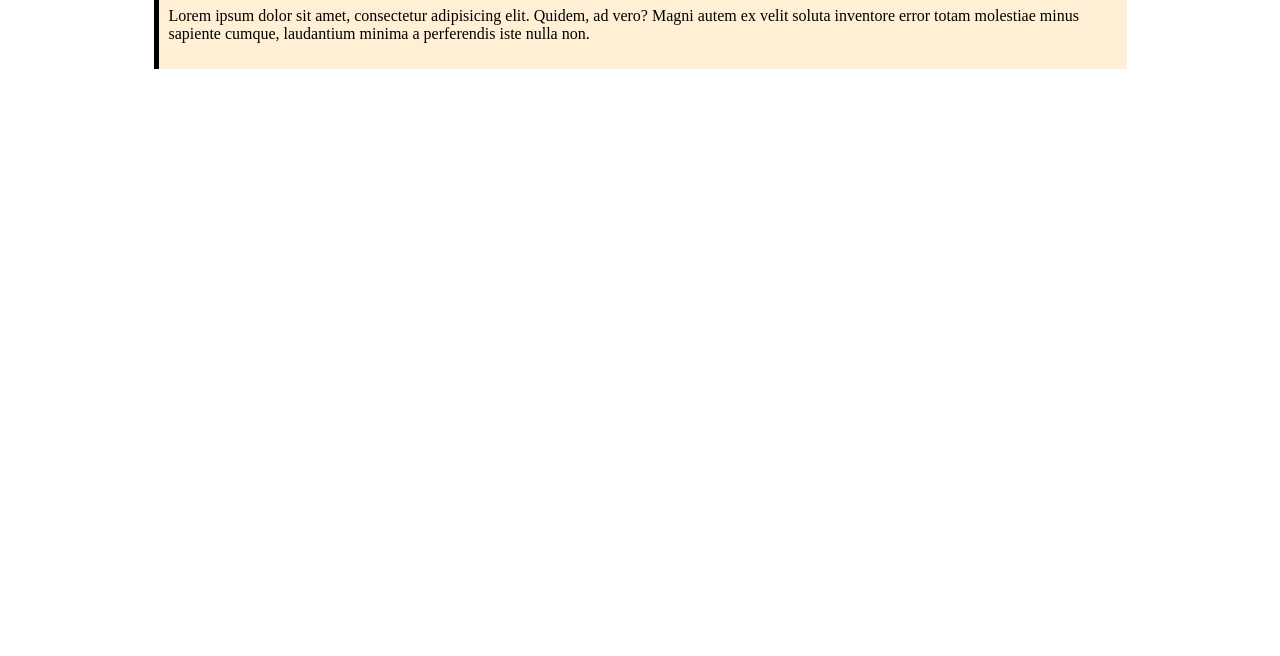
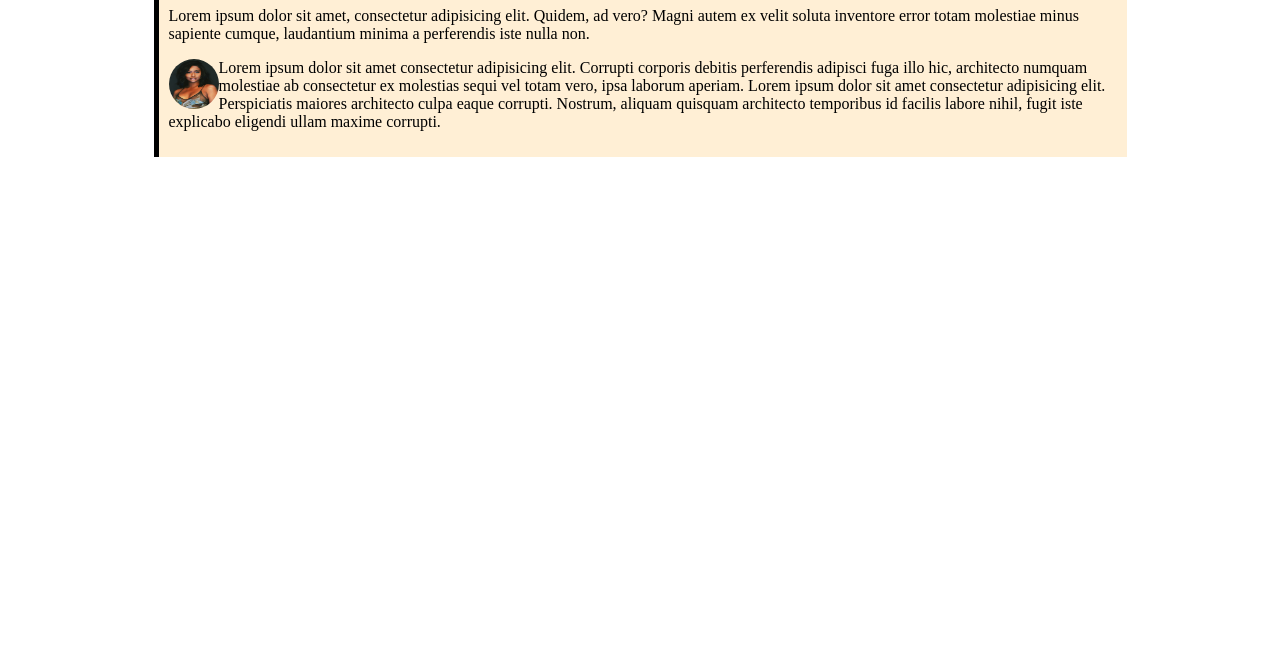
Before and after one commit to kenmugy/gatsby-prac-1, a Gatsby site: page /about in a window 1280 px wide. Shown: the part 144-800 px from the top of the page. Built offline with nearby package versions, Linux system fonts and the light colour scheme; Gatsby itself is replaced by a stand-in of ours.

Commit message:
added image functionality"

```diff
--- a/src/pages/about.js
+++ b/src/pages/about.js
@@ -1,5 +1,7 @@
 import React from "react"
 import Layout from "../components/Layout"
+import img from "../images/pretty-0.jpg"
+import "./about.module.css"
 
 export default () => (
   <Layout>
@@ -9,5 +11,17 @@ export default () => (
       Magni autem ex velit soluta inventore error totam molestiae minus sapiente
       cumque, laudantium minima a perferendis iste nulla non.
     </p>
+    <div className="profile">
+      <img src={img} alt="pretty babe" />
+      <p>
+        Lorem ipsum dolor sit amet consectetur adipisicing elit. Corrupti
+        corporis debitis perferendis adipisci fuga illo hic, architecto numquam
+        molestiae ab consectetur ex molestias sequi vel totam vero, ipsa laborum
+        aperiam. Lorem ipsum dolor sit amet consectetur adipisicing elit.
+        Perspiciatis maiores architecto culpa eaque corrupti. Nostrum, aliquam
+        quisquam architecto temporibus id facilis labore nihil, fugit iste
+        explicabo eligendi ullam maxime corrupti.
+      </p>
+    </div>
   </Layout>
 )
--- /dev/null
+++ b/src/pages/about.module.css
@@ -0,0 +1,6 @@
+img {
+    width:  50px;
+    height: 50px;
+    border-radius: 50%;
+    float: left;
+}
```
